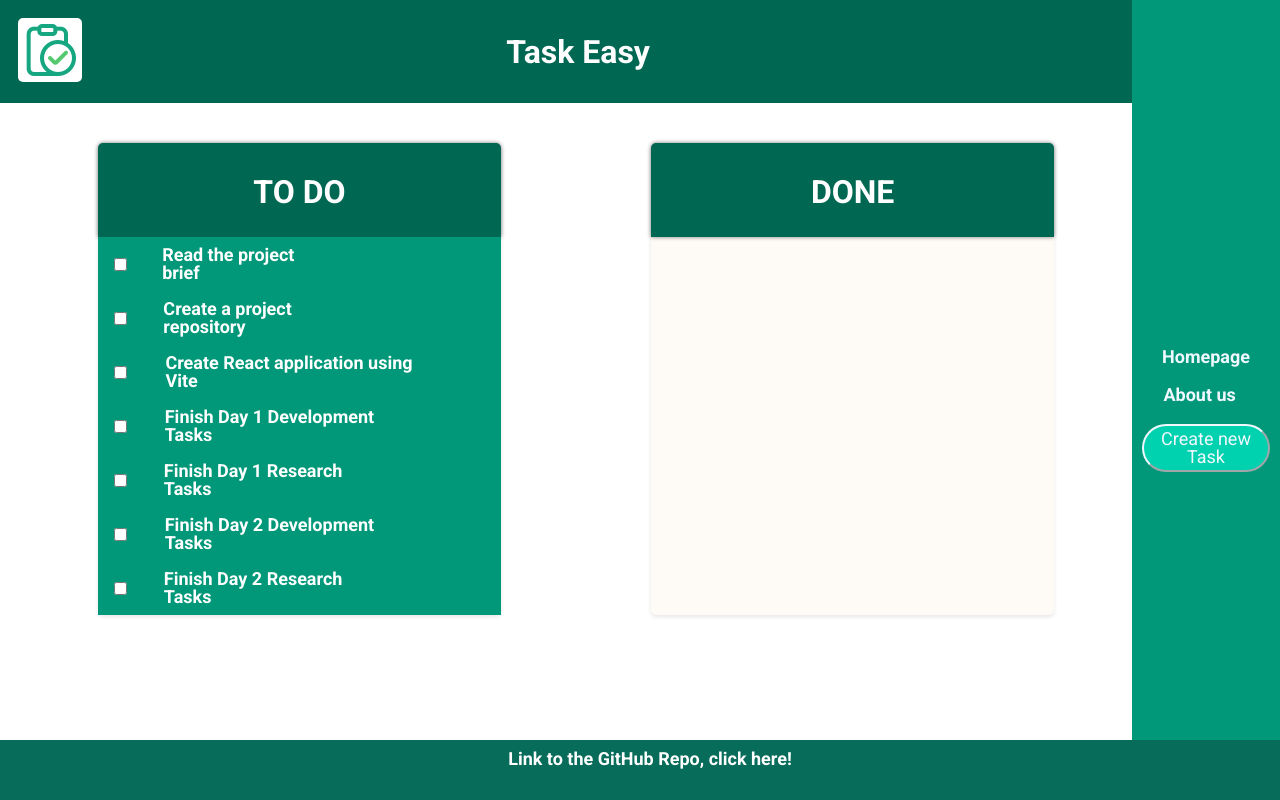
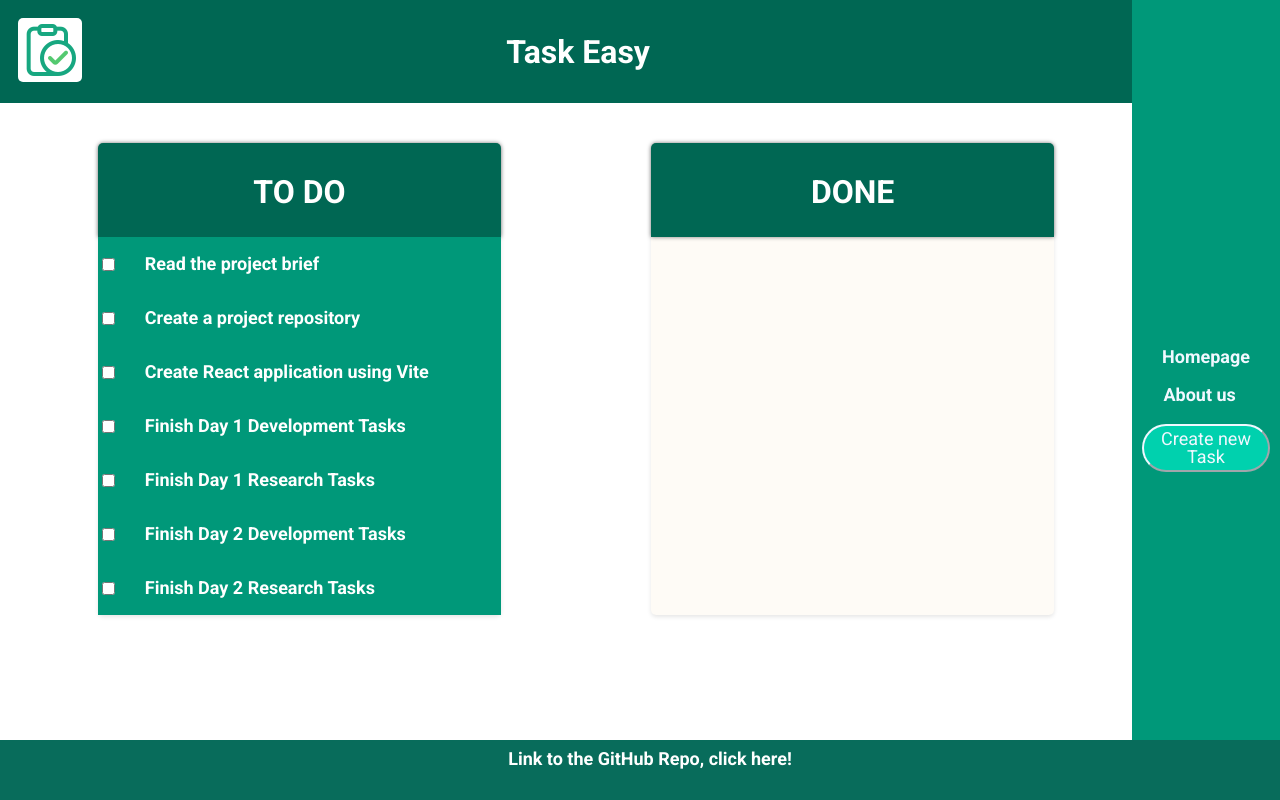
Before and after one commit to emi-fto/To-Do-app, a React (Vite) app: page / in a window 1280 px wide. Built offline with nearby package versions, Linux system fonts and the light colour scheme.

Commit message:
styles added

```diff
--- a/src/styles/HomePage.css
+++ b/src/styles/HomePage.css
@@ -5,7 +5,7 @@
     gap: 150px;
     margin-top: 20px;
     margin-right: 10%;
-
+    margin-bottom: 5%;
 }
 .toDos,
 .done {
@@ -31,7 +31,6 @@
     color: white;
     width: 100%;
     box-sizing: border-box;
-    padding-left: 3%;
 }
 
 .taskCard button {
```
